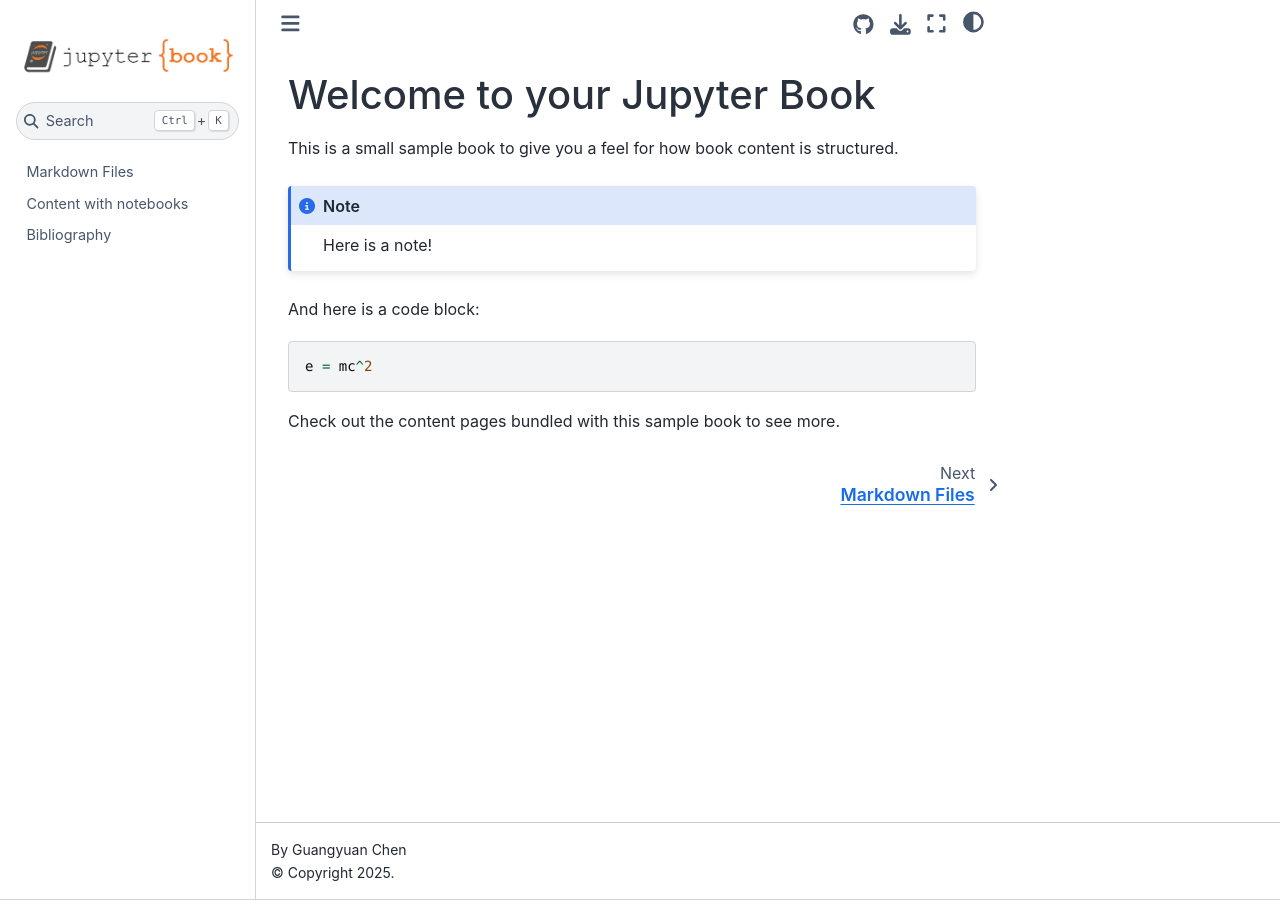
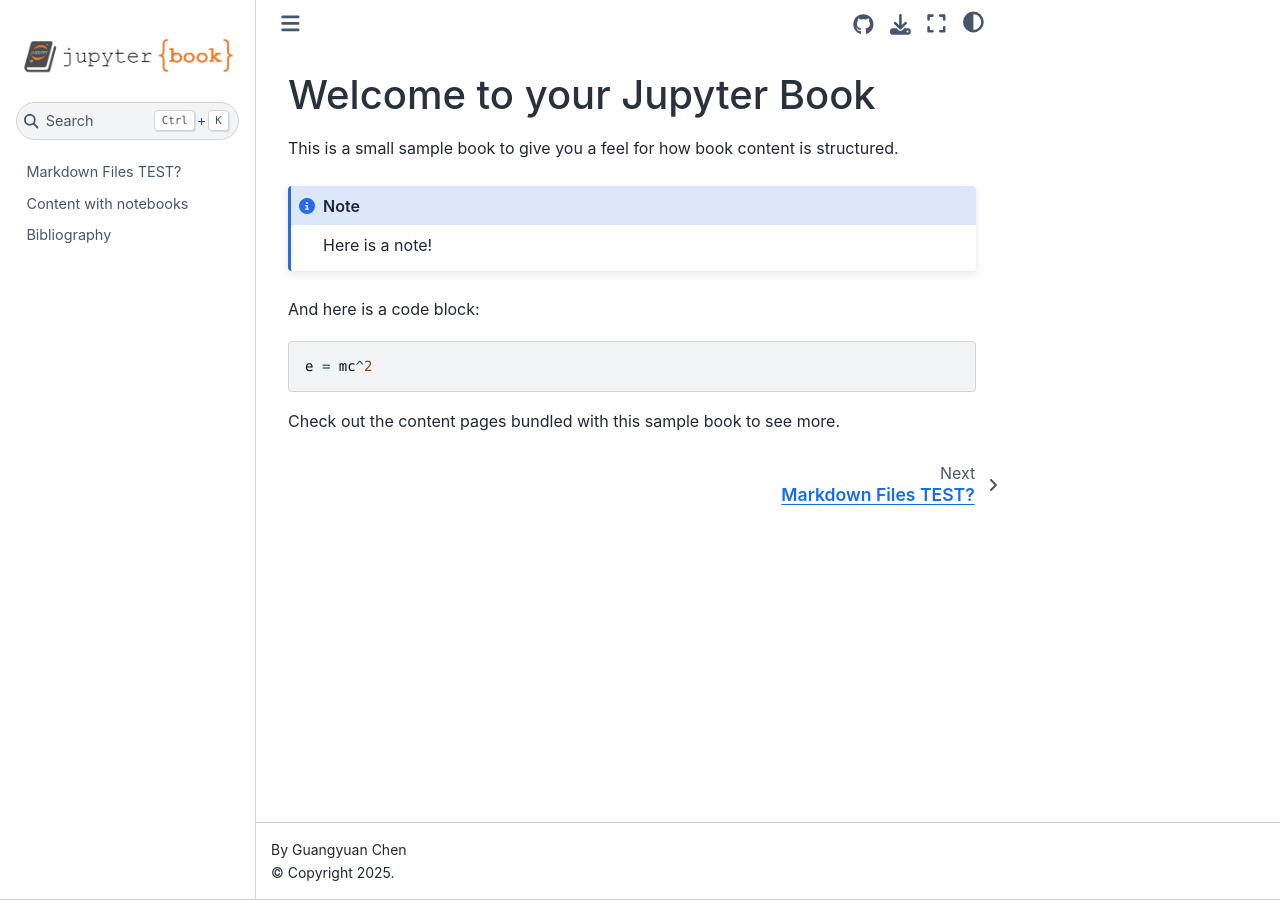
Before and after one commit to cgy-01/jb-demo, a Jupyter Book: the page built from index.md, in a window 1280 px wide. Built offline with Jupyter Book 1.0.4 settings and Sphinx 7.4.7 and the Sphinx Book theme 1.1.4, drawn with Linux system fonts in a browser that asks for light colours.

Commit message:
change md

````diff
--- a/book/markdown.md
+++ b/book/markdown.md
@@ -12,7 +12,10 @@
 ---
 
 
-# Markdown Files
+# Markdown Files TEST?
+
+```{contens}
+```
 
 Whether you write your book's content in Jupyter Notebooks (`.ipynb`) or
 in regular markdown files (`.md`), you'll write in the same flavor of markdown
````
